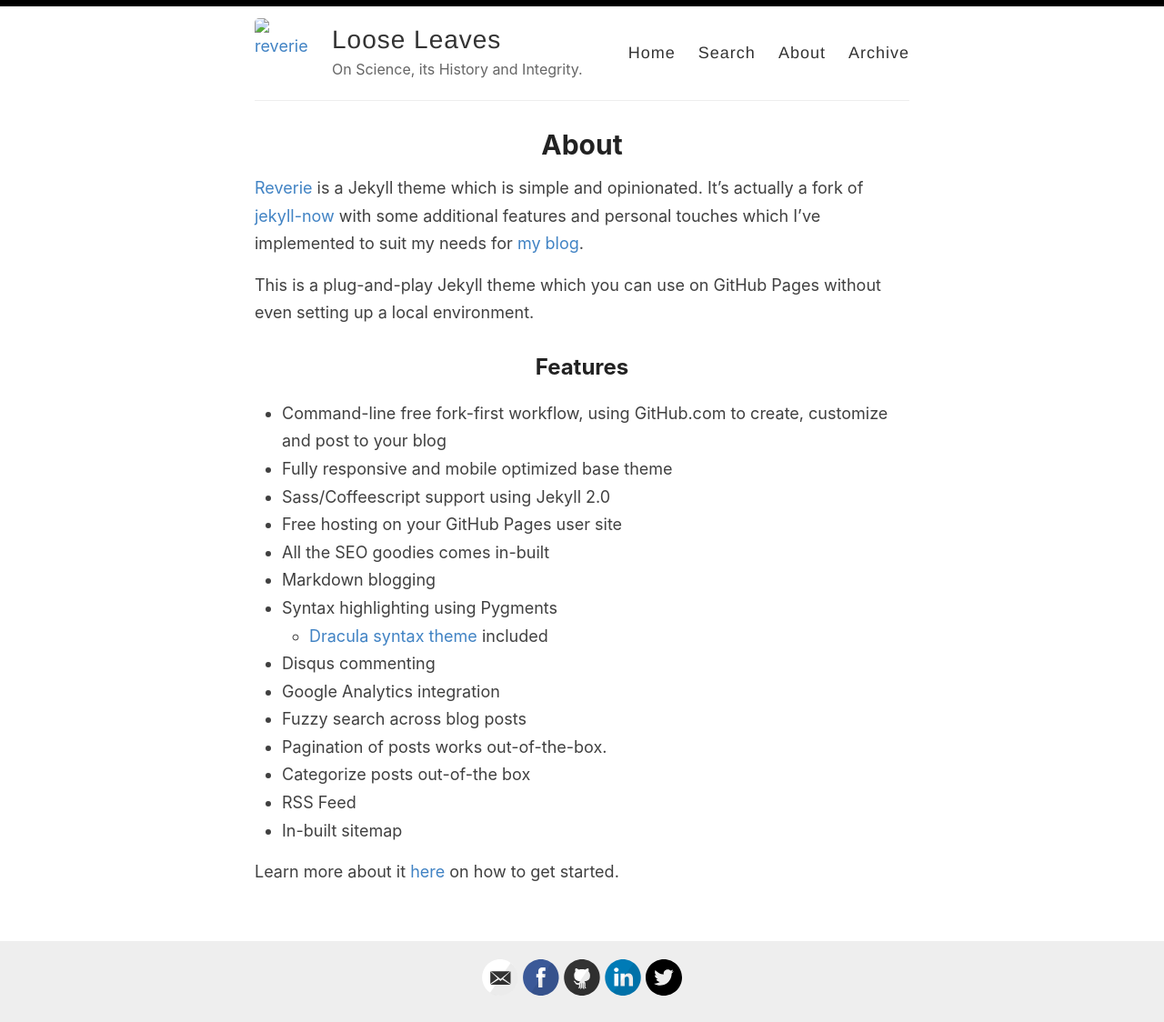
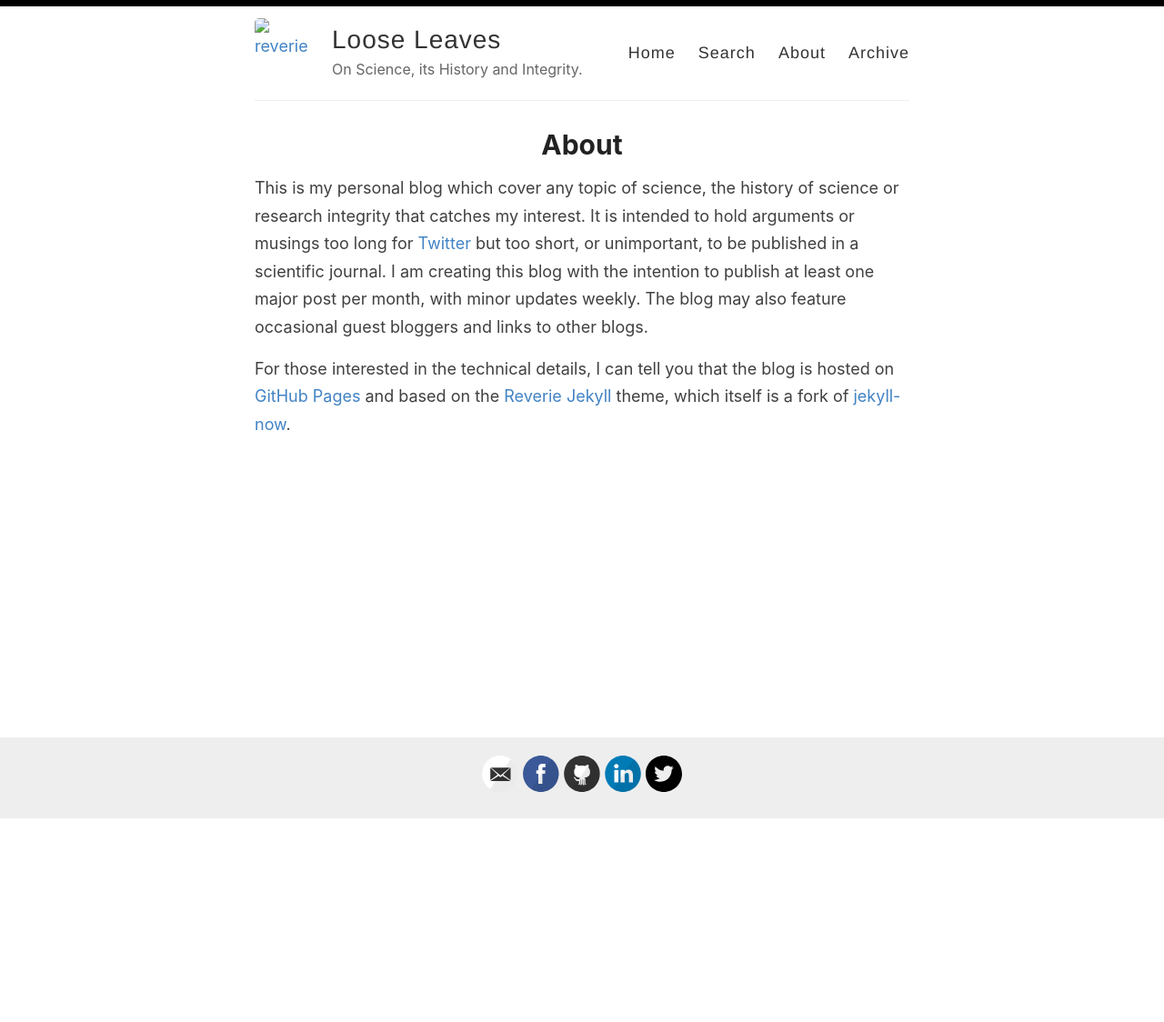
Before and after one commit to amitmerchant1990/reverie, a Jekyll site: the page built from _pages/about.md, in a window 1280 px wide. Shown: the whole page at 91% size. Built offline with Jekyll 4.4.1, drawn with Linux system fonts in a browser that asks for light colours; after the commit the page ends 901 px from its top, so only the background shows below that.

Commit message:
Update about.md

```diff
--- a/_pages/about.md
+++ b/_pages/about.md
@@ -4,26 +4,8 @@
 permalink: /about/
 ---
 
-[Reverie](https://github.com/amitmerchant1990/reverie) is a Jekyll theme which is simple and opinionated. It's actually a fork of [jekyll-now](https://github.com/barryclark/jekyll-now) with some additional features and personal touches which I've implemented to suit my needs for [my blog](https://www.amitmerchant.com).
+This is my personal blog which cover any topic of science, the history of science or research integrity that catches my interest. It is intended to hold arguments or musings too long for [Twitter](https://twitter.com/MagnusPalmblad) but too short, or unimportant, to be published in a scientific journal. I am creating this blog with the intention to publish at least one major post per month, with minor updates weekly. The blog may also feature occasional guest bloggers and links to other blogs.
 
-This is a plug-and-play Jekyll theme which you can use on GitHub Pages without even setting up a local environment.
-
-## Features
-
-- Command-line free fork-first workflow, using GitHub.com to create, customize and post to your blog
-- Fully responsive and mobile optimized base theme
-- Sass/Coffeescript support using Jekyll 2.0
-- Free hosting on your GitHub Pages user site
-- All the SEO goodies comes in-built
-- Markdown blogging
-- Syntax highlighting using Pygments
-    - [Dracula syntax theme](https://draculatheme.com/) included
-- Disqus commenting
-- Google Analytics integration
-- Fuzzy search across blog posts
-- Pagination of posts works out-of-the-box.
-- Categorize posts out-of-the box
-- RSS Feed
-- In-built sitemap
-
-Learn more about it [here](https://github.com/amitmerchant1990/reverie) on how to get started.
+For those interested in the technical details, I can tell you that the blog is hosted on [GitHub Pages](https://pages.github.com/) and based on the [Reverie](https://github.com/amitmerchant1990/reverie) [Jekyll](https://jekyllrb.com/) theme, which itself is a fork of [jekyll-now](https://github.com/barryclark/jekyll-now).
+&nbsp;
+&nbsp;
```
